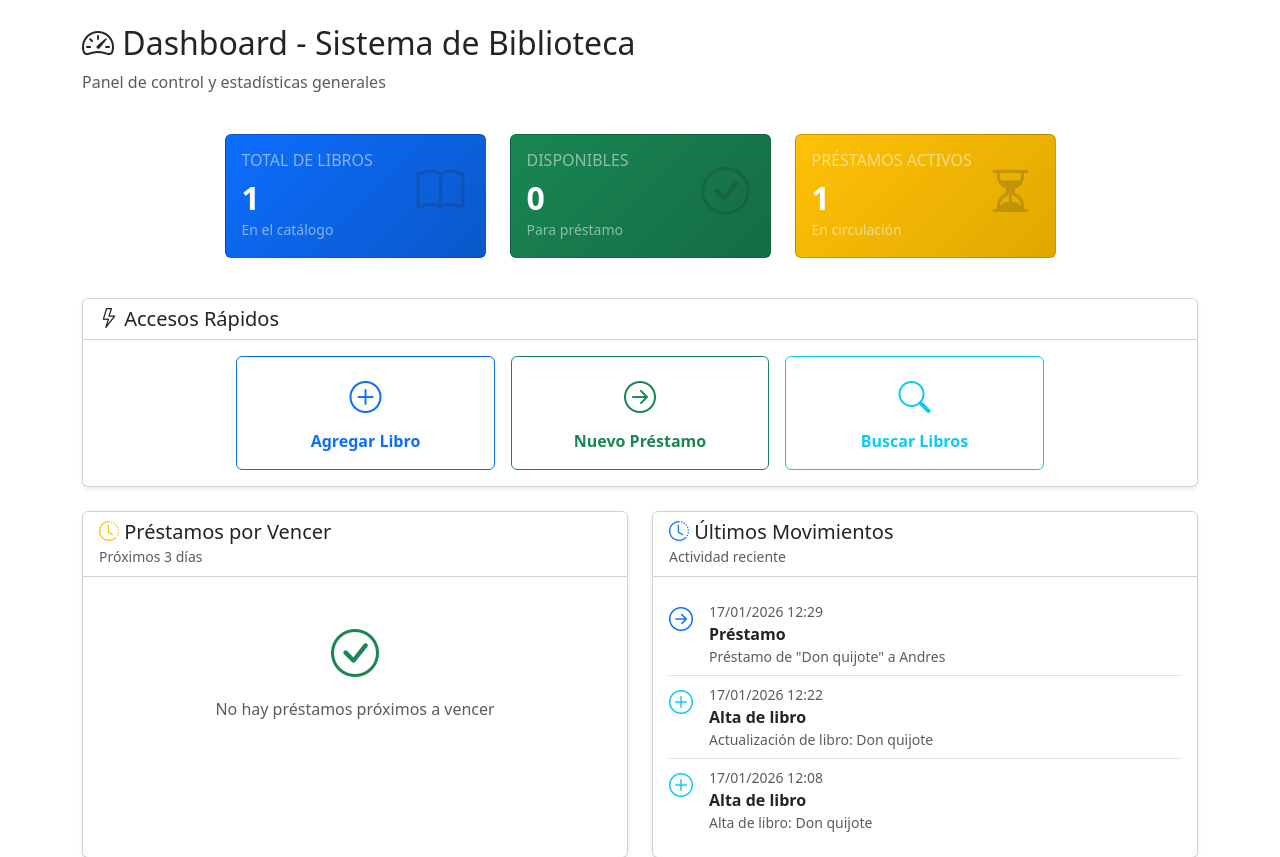
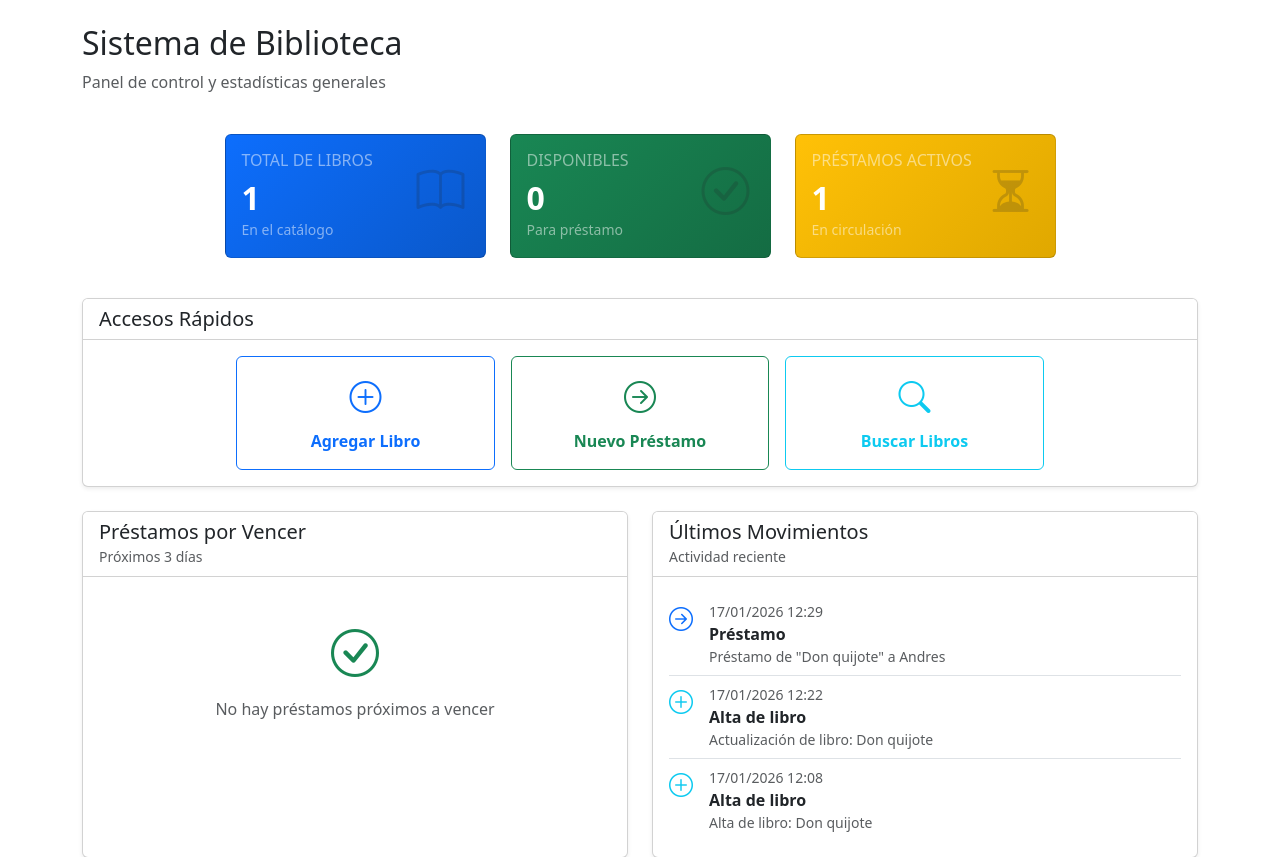
Before and after one commit to Shinli65275/Proyecto, a Django app: page / in a window 1280 px wide. Shown: the part 56-913 px from the top of the page. Run offline with Django 5.2, Linux system fonts and the light colour scheme; data comes from the database, SQL or seed files in the repository; data that the repository does not hold is empty.

Commit message:
first commit

```diff
--- a/app1/templates/app1/home.html
+++ b/app1/templates/app1/home.html
@@ -5,7 +5,7 @@
 {% block content %}
 <div class="row mb-4">
     <div class="col-12">
-        <h2><i class="bi bi-speedometer2"></i> Dashboard - Sistema de Biblioteca</h2>
+        <h2>Sistema de Biblioteca</h2>
         <p class="text-muted">Panel de control y estadísticas generales</p>
     </div>
 </div>
@@ -52,7 +52,7 @@
     <div class="col-12 ">
         <div class="card shadow-sm">
             <div class="card-header bg-white">
-                <h5 class="mb-0"><i class="bi bi-lightning"></i> Accesos Rápidos</h5>
+                <h5 class="mb-0"> Accesos Rápidos</h5>
             </div>
             <div class="card-body">
                 <div class="row g-3 justify-content-center">
@@ -86,7 +86,7 @@
         <div class="card shadow-sm h-100">
             <div class="card-header bg-white">
                 <h5 class="mb-0">
-                    <i class="bi bi-clock-history text-warning"></i> Préstamos por Vencer
+                    Préstamos por Vencer
                 </h5>
                 <small class="text-muted">Próximos 3 días</small>
             </div>
@@ -128,7 +128,7 @@
         <div class="card shadow-sm h-100">
             <div class="card-header bg-white">
                 <h5 class="mb-0">
-                    <i class="bi bi-clock-history text-primary"></i> Últimos Movimientos
+                    Últimos Movimientos
                 </h5>
                 <small class="text-muted">Actividad reciente</small>
             </div>
```
